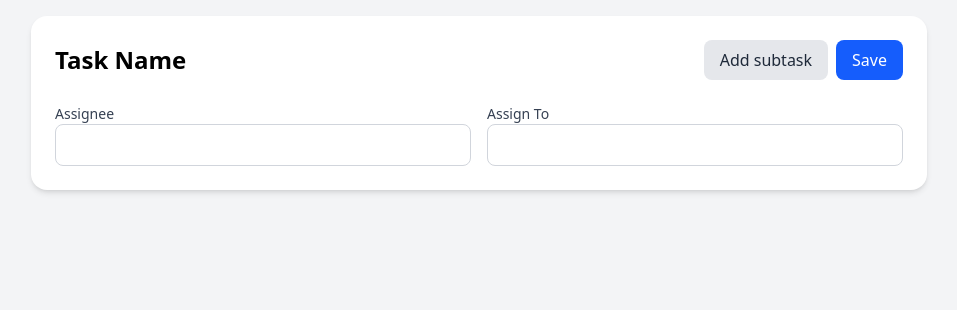
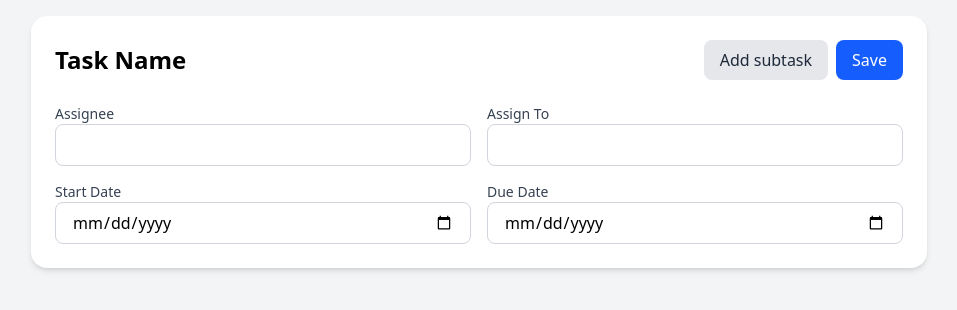
Before and after one commit to deivish/library-form, a React (Vite) app: page / in a window 1280 px wide. Shown: the top 310 px of the page, without its empty margins (161-1118 px from the left). Built offline with nearby package versions, Linux system fonts and the light colour scheme.

Commit message:
Add date input fields for start date and due date with corresponding labels to the form component

```diff
--- a/src/components/pages/TaskForm.tsx
+++ b/src/components/pages/TaskForm.tsx
@@ -44,6 +44,17 @@ const TaskForm = () => {
         <Label htmlFor="assignTo">Assign To</Label>
         <Input id="assignTo" name="assignTo" value={formData.assignee} onChange={handleChange} />
       </div>
+
+      <div>
+        <Label htmlFor="startDate">Start Date</Label>
+        <Input id="startDate" name="startDate" type="date" onChange={handleChange} />
+      </div>
+
+      <div>
+        <Label htmlFor="dueDate">Due Date</Label>
+        <Input id="dueDate" name="dueDate" type="date" onChange={handleChange} />
+      </div>
+
       </div>
       </form>
     </div>
```
